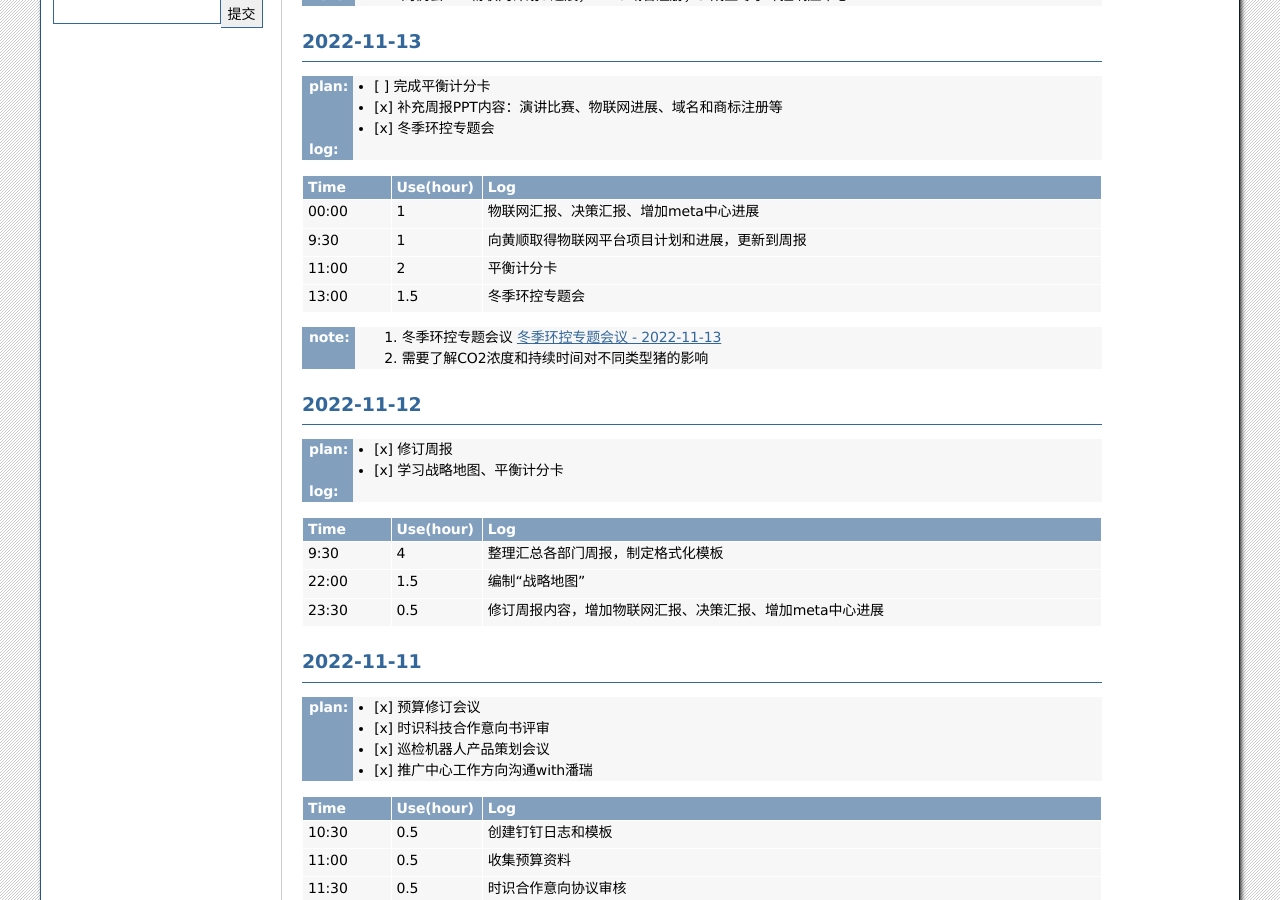
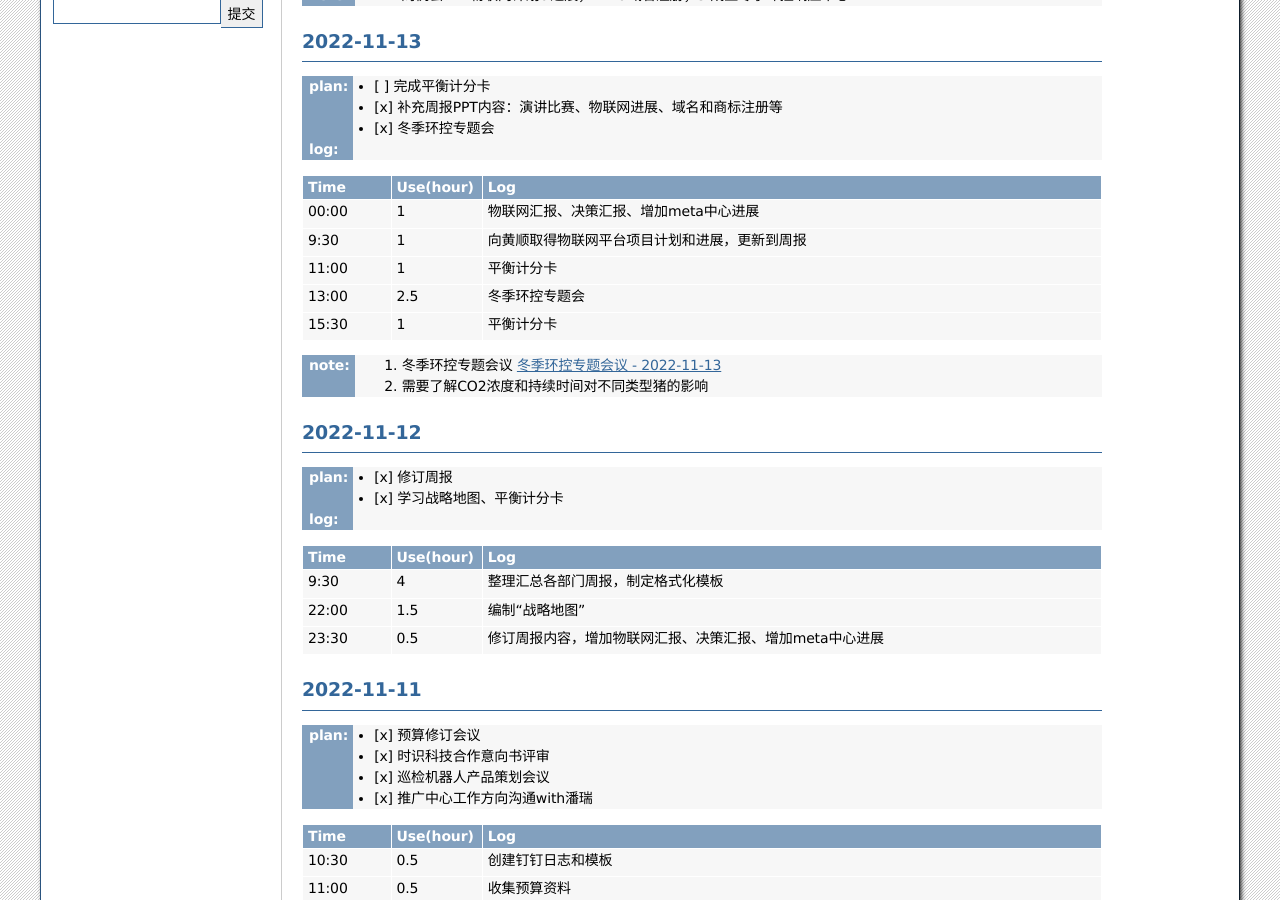
Before and after one commit to cruiurc/cruiurc.github.io, a Sphinx documentation site: the page built from source/work/sj/sj.rst, in a window 1280 px wide and 900 px high, scrolled down 729 px. Built offline with Sphinx 7.4.7, drawn with Linux system fonts in a browser that asks for light colours.

Commit message:
20221113 work

```diff
--- a/source/work/sj/sj.rst
+++ b/source/work/sj/sj.rst
@@ -53,8 +53,9 @@ TODO
 
    00:00, 1, 物联网汇报、决策汇报、增加meta中心进展
    9:30, 1, 向黄顺取得物联网平台项目计划和进展，更新到周报
-   11:00, 2, 平衡计分卡
-   13:00, 1.5, 冬季环控专题会
+   11:00, 1, 平衡计分卡
+   13:00, 2.5, 冬季环控专题会
+   15:30, 1, 平衡计分卡
 
 :note:
 
--- a/source/work/sj/topic/冬季环控专题会议-20221113.rst
+++ b/source/work/sj/topic/冬季环控专题会议-20221113.rst
@@ -15,3 +15,5 @@
    5. 考虑低温风的负面影响
    6. 成立24H冬季环控响应中心：环控技术人员、设备维护人员、兽医
    7. 准备环控器主板应对意外损坏
+
+5. 环控器在故障下应有备用保护手段（机械开关）
```
